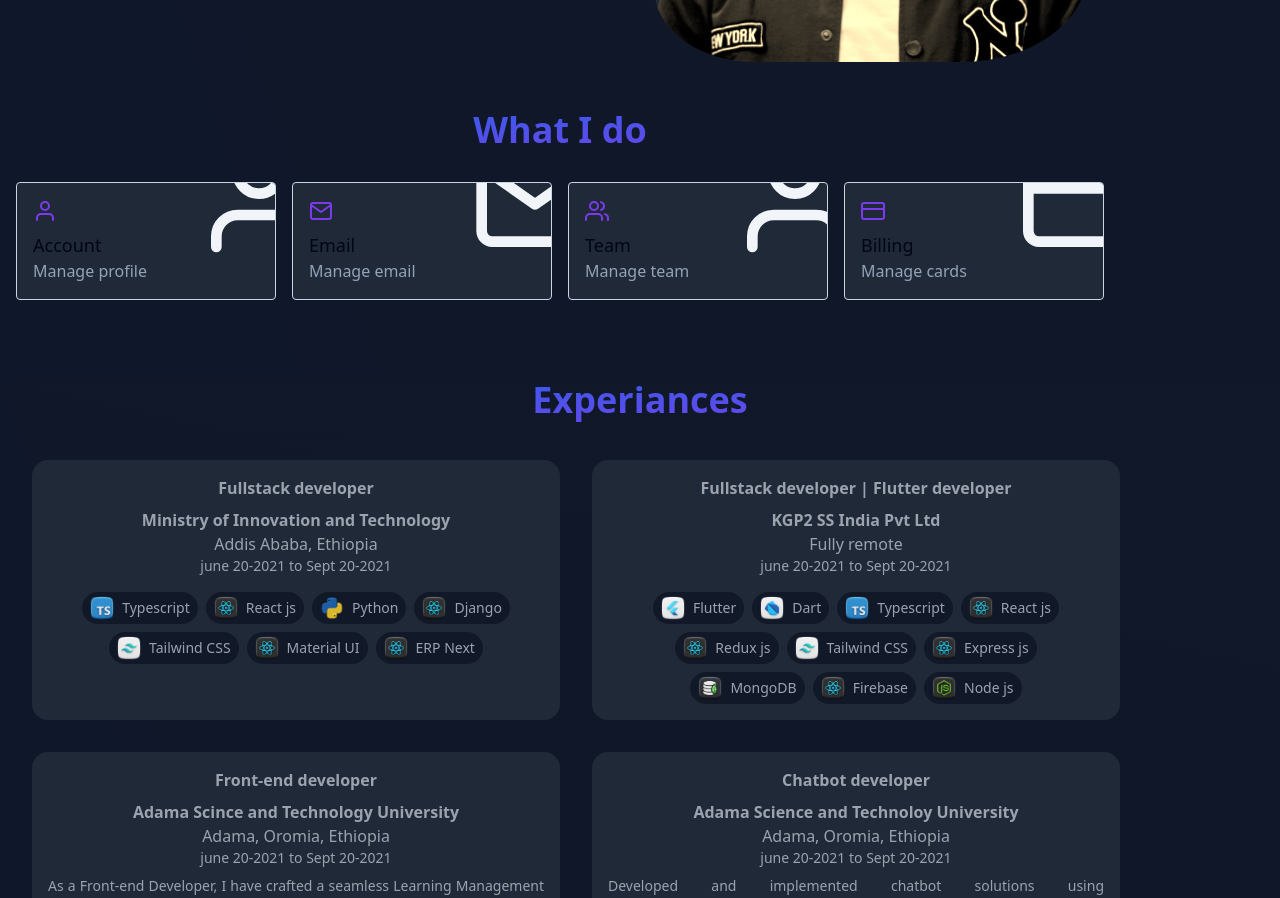
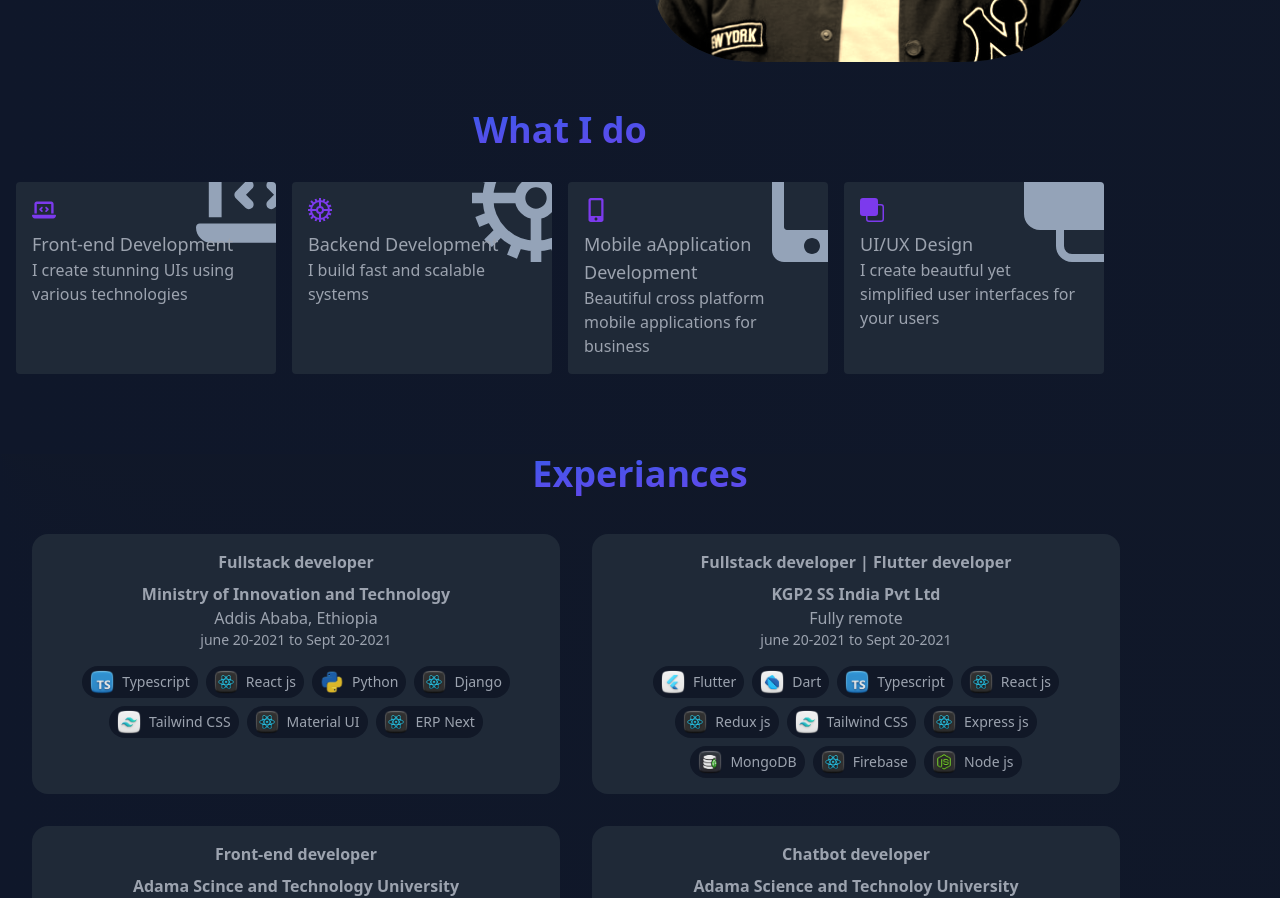
Before and after one commit to fikireab-m/personal-website, a React (Vite) app: page / in a window 1280 px wide. Shown: the part 1340-2238 px from the top of the page. Built offline with nearby package versions, Linux system fonts and the light colour scheme.

Commit message:
Serivices

```diff
--- a/src/pages/About.tsx
+++ b/src/pages/About.tsx
@@ -1,6 +1,10 @@
+import { BsFront } from "react-icons/bs"
 import myPic from "../assets/images/picme.png"
 import { aboutme } from "../data/data"
-import { FiCreditCard, FiMail, FiUser, FiUsers } from "react-icons/fi";
+import { IconType } from "react-icons"
+import { FaLaptopCode } from "react-icons/fa6"
+import { GrSettingsOption } from "react-icons/gr"
+import { FaMobileAlt } from "react-icons/fa"
 
 const AboutMe = () => {
     return (
@@ -37,18 +41,18 @@ const ServiceCards = () => {
             </h1>
             <div className="grid gap-4 grid-cols-2 lg:grid-cols-4">
                 <Card
-                    title="Account"
-                    subtitle="Manage profile"
+                    title="Front-end Development"
+                    subtitle="I create stunning UIs using various technologies"
                     href="#"
-                    Icon={FiUser}
+                    Icon={FaLaptopCode}
                 />
-                <Card title="Email" subtitle="Manage email" href="#" Icon={FiMail} />
-                <Card title="Team" subtitle="Manage team" href="#" Icon={FiUsers} />
+                <Card title="Backend Development" subtitle="I build fast and scalable systems" href="#" Icon={GrSettingsOption} />
+                <Card title="Mobile aApplication Development" subtitle="Beautiful cross platform mobile applications for business" href="#" Icon={FaMobileAlt} />
                 <Card
-                    title="Billing"
-                    subtitle="Manage cards"
+                    title="UI/UX Design"
+                    subtitle="I create beautful yet simplified user interfaces for your users"
                     href="#"
-                    Icon={FiCreditCard}
+                    Icon={BsFront}
                 />
             </div>
         </div>
@@ -57,23 +61,23 @@ const ServiceCards = () => {
 interface CardProps {
     title: string,
     subtitle: string,
-    Icon: unknown,
+    Icon: IconType,
     href: string
 }
 const Card = ({ title, subtitle, Icon, href }: CardProps) => {
     return (
         <a
             href={href}
-            className="w-full p-4 rounded border-[1px] border-slate-300 relative overflow-hidden group bg-gray-800"
+            className="w-full p-4 rounded relative overflow-hidden group bg-gray-800"
         >
-            <div className="absolute inset-0 bg-gradient-to-r from-violet-600 to-indigo-600 translate-y-[100%] group-hover:translate-y-[0%] transition-transform duration-300" />
+            <div className="absolute inset-0 bg-gradient-to-r from-sky-500 to-indigo-600 translate-y-[100%] group-hover:translate-y-[0%] transition-transform duration-300" />
 
-            <Icon className="absolute z-10 -top-12 -right-12 text-9xl text-slate-100 group-hover:text-violet-400 group-hover:rotate-12 transition-transform duration-300" />
+            <Icon className="absolute z-10 -top-12 -right-12 text-9xl text-slate-400 group-hover:text-slate-100 group-hover:rotate-12 transition-transform duration-300" />
             <Icon className="mb-2 text-2xl text-violet-600 group-hover:text-white transition-colors relative z-10 duration-300" />
-            <h3 className="font-medium text-lg text-slate-950 group-hover:text-white relative z-10 duration-300">
+            <h3 className="font-medium text-lg text-gray-400 group-hover:text-white relative z-10 duration-300">
                 {title}
             </h3>
-            <p className="text-slate-400 group-hover:text-violet-200 relative z-10 duration-300">
+            <p className="text-gray-400 group-hover:text-violet-200 relative z-10 duration-300">
                 {subtitle}
             </p>
         </a>
```
